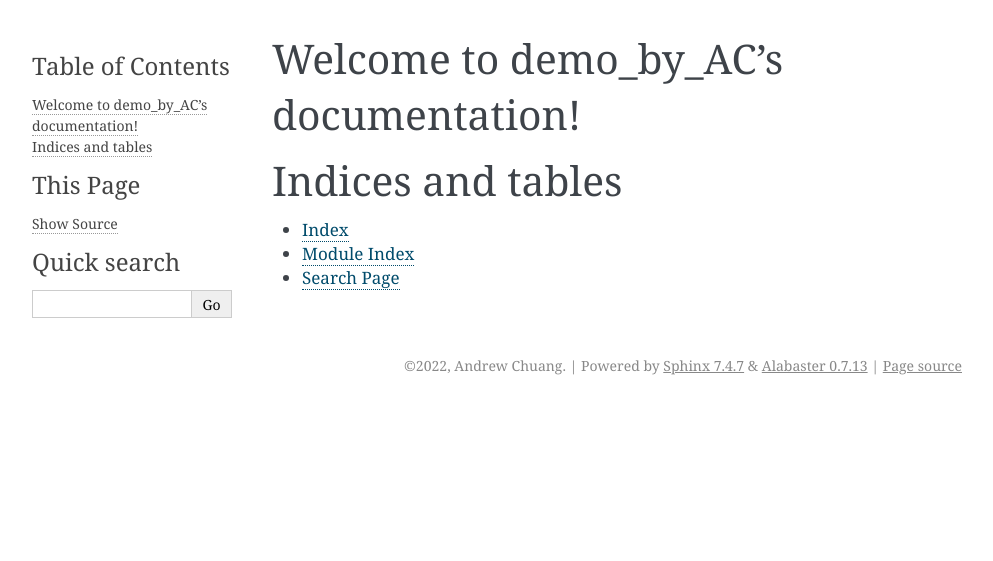
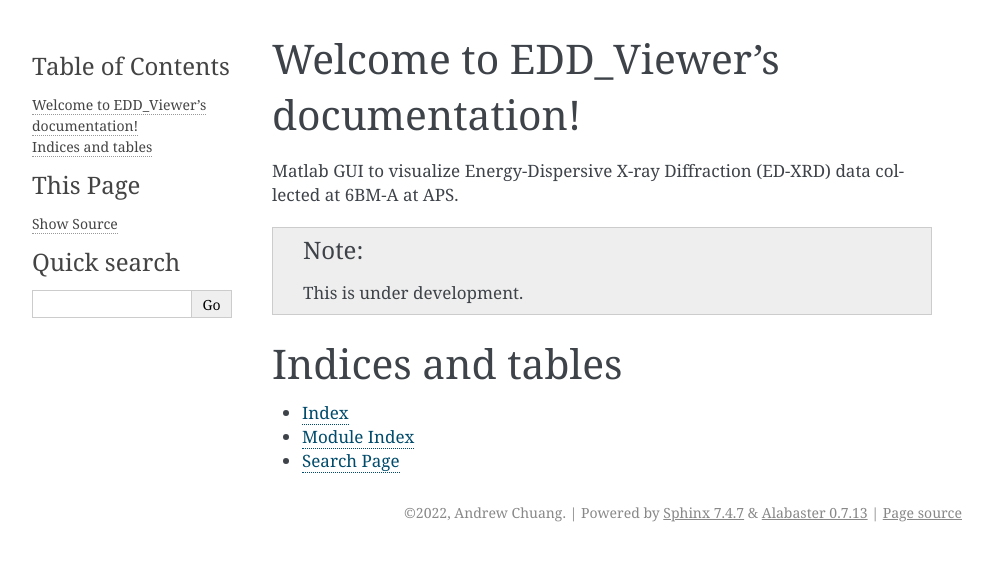
Before and after one commit to cpchuang/edd_viewer, a Sphinx documentation site: the page built from docs/source/index.rst, in a window 1280 px wide. Shown: the top 561 px of the page, without its empty margins (148-1141 px from the left). Built offline with Sphinx 7.4.7, drawn with Linux system fonts in a browser that asks for light colours.

Commit message:
update document

```diff
--- a/docs/source/conf.py
+++ b/docs/source/conf.py
@@ -17,12 +17,12 @@
 
 # -- Project information -----------------------------------------------------
 
-project = 'demo_by_AC'
+project = 'EDD_Viewer'
 copyright = '2022, Andrew Chuang'
 author = 'Andrew Chuang'
 
 # The full version, including alpha/beta/rc tags
-release = '0.0.1'
+release = '1.0.0'
 
 
 # -- General configuration ---------------------------------------------------
--- a/docs/source/index.rst
+++ b/docs/source/index.rst
@@ -1,10 +1,17 @@
-.. demo_by_AC documentation master file, created by
-   sphinx-quickstart on Thu Sep  8 15:44:28 2022.
+.. EDD_Viewer documentation master file, created by
+   sphinx-quickstart on Thu Sep  8 17:13:39 2022.
    You can adapt this file completely to your liking, but it should at least
    contain the root `toctree` directive.
 
-Welcome to demo_by_AC's documentation!
+Welcome to EDD_Viewer's documentation!
 ======================================
+
+Matlab GUI to visualize Energy-Dispersive X-ray Diffraction (ED-XRD) data collected at 6BM-A at APS.
+
+.. note::
+
+   This is under development.
+
 
 .. toctree::
    :maxdepth: 2
```
Also changed, not shown: 10 other files.
